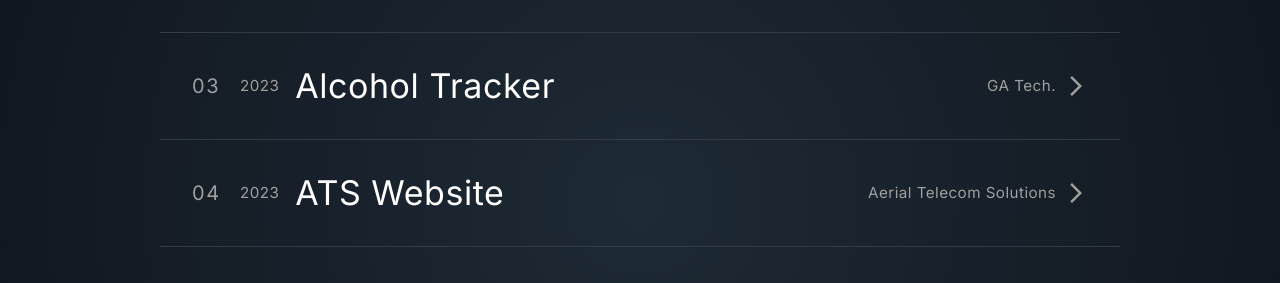
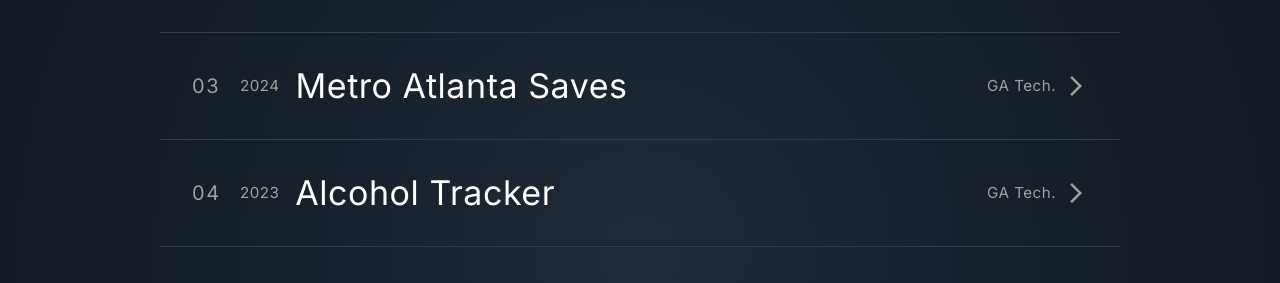
Before and after one commit to amadhya02/Portfolio, a React (Create React App) app: page /projects in a window 1280 px wide. Shown: the part 517-800 px from the top of the page. Built offline with nearby package versions, Linux system fonts and the light colour scheme.

Commit message:
Added project

```diff
--- a/src/constants/projects.js
+++ b/src/constants/projects.js
@@ -64,6 +64,43 @@ const PROJECTS = [
     partnerLogo: COMPANIES_LOGO.BOOKING,
     under: 'Booking.com',
     role: ROLE.BE,
+  },
+  {
+    title: 'Metro Atlanta Saves',
+    year: 2024,
+    liveDemoUrl: "https://www.brpatl.com/",
+    githubUrl: null,
+    description: [
+      'MetroAtlantaSaves is a financial wellness platform built to help residents in the Atlanta area set and achieve savings goals.',
+      'Users can create profiles, define savings objectives, and track their progress through guided financial programs.',
+      'The platform includes key pages like About Us, Blogs, Educational Resources, and a Savings Calculator to support user learning and engagement.',
+      'An admin dashboard allows authorized users to manage dynamic forms, review user data, and monitor engagement metrics.',
+      'The frontend is built using React and Material UI, offering a clean and responsive interface.',
+      'The backend uses Express and Prisma, with PostgreSQL as the primary database.',
+      'Docker is used for containerization, with deployment handled through PM2 and Nginx.',
+      'The site is secured with Let’s Encrypt SSL and runs on a DigitalOcean VM.',
+    ],
+    techStack: {
+      languages: [TECHNOLOGIES_ICONS.TYPESCRIPT],
+      frontend: [
+        TECHNOLOGIES_ICONS.REACT,
+        TECHNOLOGIES_ICONS.REACT_ROUTER,
+        TECHNOLOGIES_ICONS.CSS,
+      ],
+      backend: [
+        TECHNOLOGIES_ICONS.NODEJS,
+        TECHNOLOGIES_ICONS.EXPRESS,
+        TECHNOLOGIES_ICONS.POSTGRESQL,
+      ],
+      tools: [
+        TECHNOLOGIES_ICONS.GIT,
+        TECHNOLOGIES_ICONS.DOCKER,
+        TECHNOLOGIES_ICONS.NGINX,
+      ],
+    },
+    partnerLogo: INSTITUTE_LOGO.GA_TECH,
+    under: 'GA Tech.',
+    role: ROLE.FS,
   },
   {
     title: 'Alcohol Tracker',
--- a/src/constants/technologies.js
+++ b/src/constants/technologies.js
@@ -35,6 +35,7 @@ export const TECHNOLOGIES_ICONS = {
   MATERIAL_UI: { Icon: 'devicon-materialui-plain', text: 'Material UI' },
   MY_SQL: { Icon: 'devicon-mysql-original', text: 'MySQL' },
   NEXTJS: { Icon: 'devicon-nextjs-plain', text: 'Next.js' },
+  NGINX: { Icon: 'devicon-nginx-original', text: 'Nginx' },
   NODEJS: { Icon: 'devicon-nodejs-plain-wordmark', text: 'Node.js' },
   NOTION: { Icon: 'devicon-notion-plain', text: 'Notion' },
   NPM: { Icon: 'devicon-npm-original-wordmark', text: 'npm' },
--- a/src/pages/home/index.js
+++ b/src/pages/home/index.js
@@ -15,6 +15,8 @@ const Index = () => {
         height: '100vh',
         overflow: 'hidden',
         background: `url(${BgImg})`,
+        backgroundRepeat: 'no-repeat',
+        backgroundSize: 'cover',
       }}
     >
       <Title>AA Portfolio | Full-Stack Developer</Title>
```
